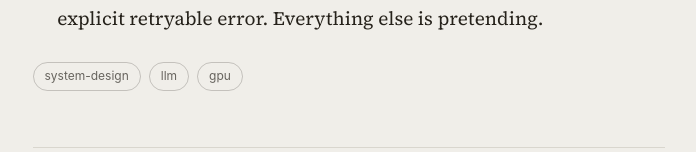
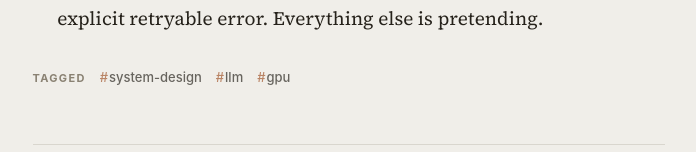
Before and after one commit to davidnd/my-blog-site, an Astro site: page /blog/designing-multi-tenant-llm-inference-platform-part-2 in a window 1280 px wide. Shown: the part 9806-9958 px from the top of the page, without its empty margins (284-980 px from the left). Built offline with nearby package versions, Linux system fonts and the light colour scheme; Astro itself is replaced by a stand-in of ours; some packages are replaced by stand-ins of ours; no server answers.

Commit message:
Refine featured excerpt and tag styling

```diff
--- a/src/pages/index.astro
+++ b/src/pages/index.astro
@@ -233,7 +233,7 @@ const canonicalURL = new URL(Astro.url.pathname, Astro.site);
     line-height: 1.5;
     color: var(--muted);
     margin: 12px 0 0;
-    max-width: 50ch;
+    max-width: 62ch;
   }
   .feat-meta {
     display: flex;
--- a/src/styles/global.css
+++ b/src/styles/global.css
@@ -283,32 +283,50 @@ h3 {
 .tag-list {
   display: flex;
   flex-wrap: wrap;
-  gap: 8px;
+  align-items: baseline;
+  gap: 10px 14px;
   padding: 0;
-  margin: 28px 0 0;
+  margin: 32px 0 0;
   list-style: none;
 }
 
+.tag-list::before {
+  content: "Tagged";
+  font-size: 11px;
+  font-weight: 650;
+  letter-spacing: 0.12em;
+  text-transform: uppercase;
+  color: var(--faint);
+}
+
 .tag-list li {
-  border: 1px solid var(--rule-strong);
-  border-radius: 999px;
-  padding: 3px 11px;
   color: var(--muted);
-  font-size: 12px;
-  transition: border-color 0.13s ease;
+  font-size: 13px;
+  font-weight: 550;
 }
 
 .tag-list li a {
   color: inherit;
+  display: inline-flex;
+  align-items: baseline;
+  gap: 1px;
   text-decoration: none;
+  text-underline-offset: 3px;
+  transition:
+    color 0.13s ease,
+    text-decoration-color 0.13s ease;
 }
 
-.tag-list li:hover {
-  border-color: var(--accent);
+.tag-list li a::before {
+  content: "#";
+  color: var(--accent);
+  opacity: 0.72;
 }
 
 .tag-list li:hover a {
   color: var(--accent);
+  text-decoration: underline;
+  text-decoration-color: color-mix(in oklab, var(--accent) 45%, transparent);
 }
 
 .prose {
```
